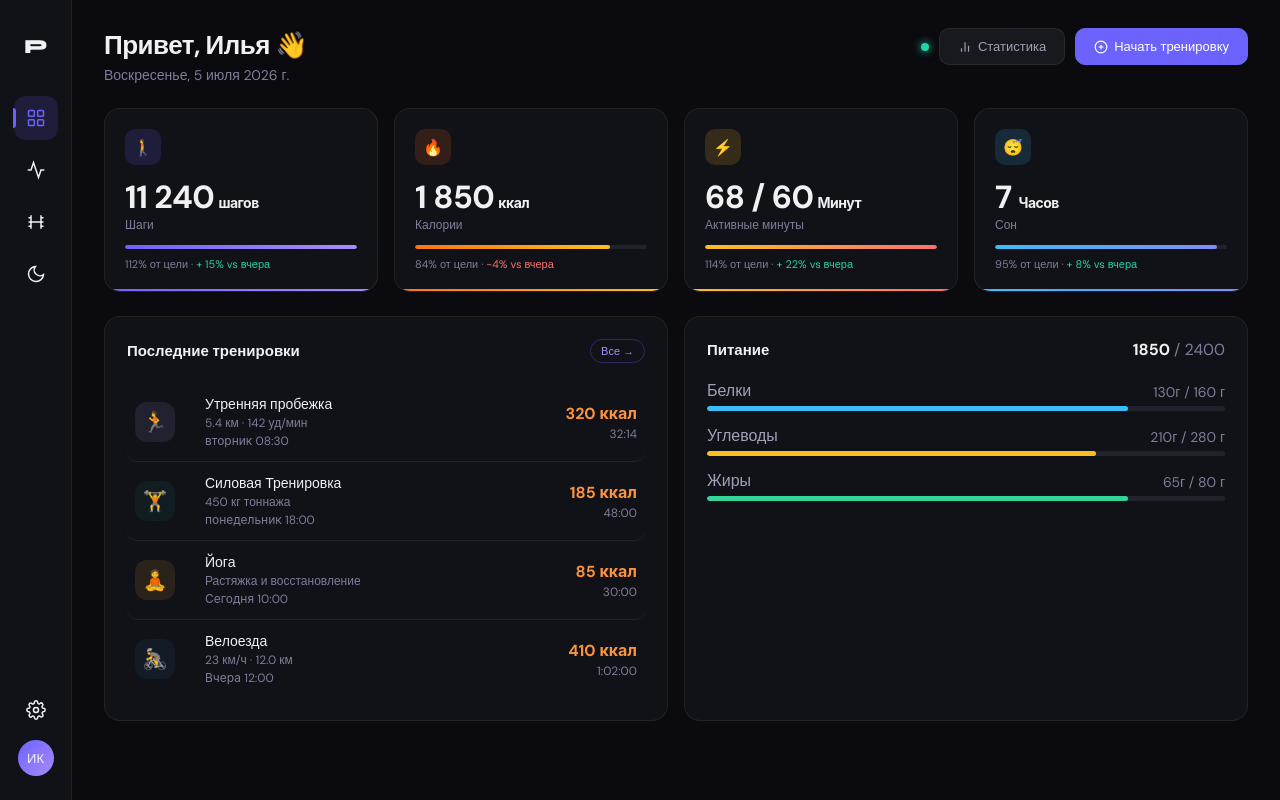
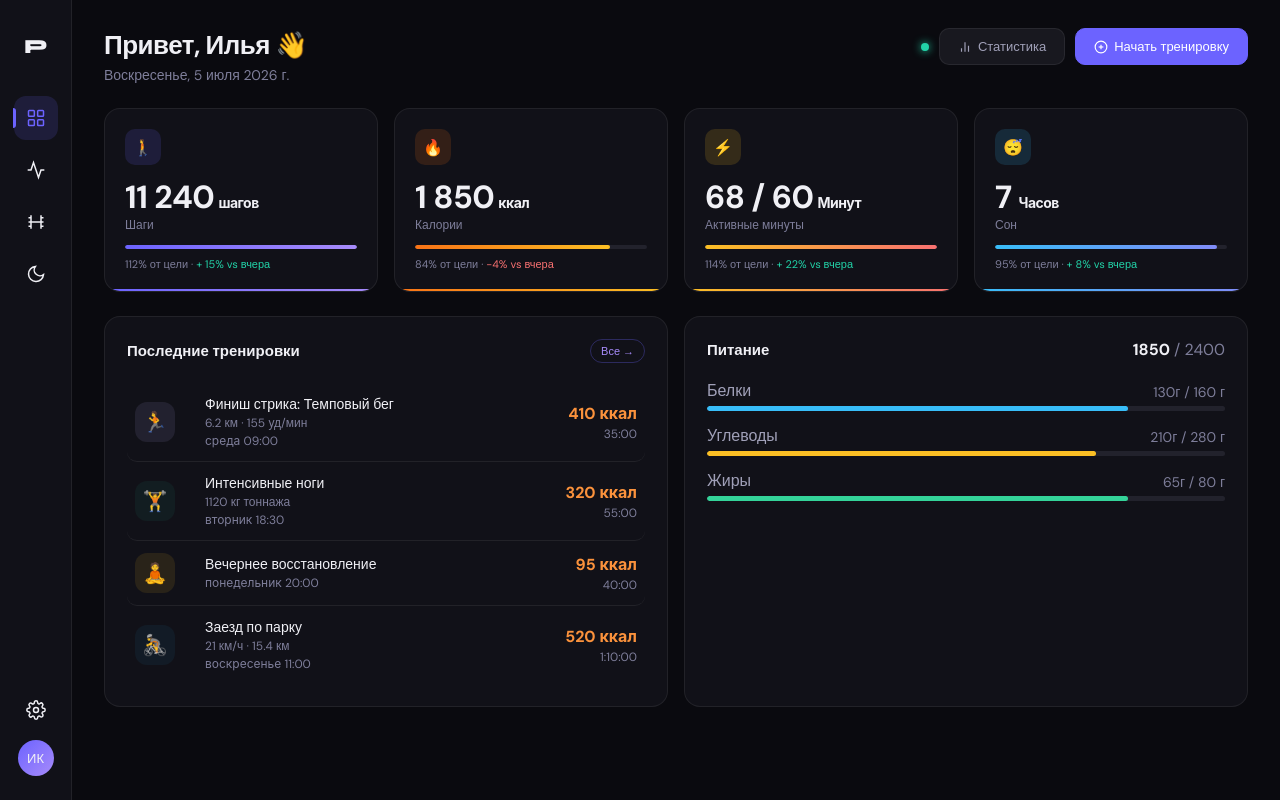
Before and after one commit to skladowski/fitness, a React (Vite) app: page /dashboard in a window 1280 px wide. Built offline with nearby package versions, Linux system fonts and the light colour scheme.

Commit message:
- added mock data for all periods (Day, Week, Month, 3Month)` - implemented EmptyState component for periods without data` - updated calculateStreak utility to support anchorDate logic` - optimized HistoryPage by moving static mappings to module scope`

```diff
--- /dev/null
+++ b/src/mocks/HistoryData3Month.jsx
@@ -0,0 +1,37 @@
+export const HistoryData3Month = [
+  {
+    id: "uuid-1",
+    type: "STEPS",
+    trend: 12,
+    metrics: {
+      steps: { current: 577394, target: null },
+    },
+  },
+  {
+    id: "uuid-2",
+
+    type: "CALORIES",
+    trend: 12,
+    metrics: {
+      burned: { current: 12820, target: null },
+    },
+  },
+  {
+    id: "uuid-3",
+
+    type: "TRAINING_COUNT",
+    trend: 3,
+    metrics: {
+      number: { current: 45, target: null },
+    },
+  },
+  {
+    id: "uuid-4",
+
+    type: "ACTIVE_MINUTES",
+    trend: -4,
+    metrics: {
+      active: { current: 47100, target: null },
+    },
+  },
+];
--- /dev/null
+++ b/src/mocks/HistoryDataDay.jsx
@@ -0,0 +1,37 @@
+export const HistoryDataDay = [
+  {
+    id: "uuid-1",
+    type: "STEPS",
+    trend: 12,
+    metrics: {
+      steps: { current: 4394, target: null },
+    },
+  },
+  {
+    id: "uuid-2",
+
+    type: "CALORIES",
+    trend: 12,
+    metrics: {
+      burned: { current: 132, target: null },
+    },
+  },
+  {
+    id: "uuid-3",
+
+    type: "TRAINING_COUNT",
+    trend: 3,
+    metrics: {
+      number: { current: 1, target: null },
+    },
+  },
+  {
+    id: "uuid-4",
+
+    type: "ACTIVE_MINUTES",
+    trend: -4,
+    metrics: {
+      active: { current: 20, target: null },
+    },
+  },
+];
--- /dev/null
+++ b/src/mocks/HistoryDataWeek.jsx
@@ -0,0 +1,37 @@
+export const HistoryDataWeek = [
+  {
+    id: "uuid-1",
+    type: "STEPS",
+    trend: 12,
+    metrics: {
+      steps: { current: 50394, target: null },
+    },
+  },
+  {
+    id: "uuid-2",
+
+    type: "CALORIES",
+    trend: 12,
+    metrics: {
+      burned: { current: 1220, target: null },
+    },
+  },
+  {
+    id: "uuid-3",
+
+    type: "TRAINING_COUNT",
+    trend: 3,
+    metrics: {
+      number: { current: 4, target: null },
+    },
+  },
+  {
+    id: "uuid-4",
+
+    type: "ACTIVE_MINUTES",
+    trend: -4,
+    metrics: {
+      active: { current: 320, target: null },
+    },
+  },
+];
--- /dev/null
+++ b/src/mocks/HistoryDataYear.jsx
@@ -0,0 +1 @@
+export const HistoryDataYear = [];
--- a/src/mocks/WorkoutsData.jsx
+++ b/src/mocks/WorkoutsData.jsx
@@ -1,104 +1,191 @@
 export const WorkoutsData = [
+  // --- СТРИК (15 июля - 7 июля) ---
+  {
+    date: "2026-07-15",
+    workouts: [
+      {
+        id: "w-15-1",
+        type: "RUN",
+        title: "Финиш стрика: Темповый бег",
+        timestamp: "2026-07-15T09:00:00Z",
+        metrics: {
+          distance: { current: 6200, target: 6000 },
+          heartRate: { current: 155, target: null },
+          burnedKcal: { current: 410, target: null },
+          duration: { current: 2100, target: null },
+        },
+      },
+    ],
+  },
+  {
+    date: "2026-07-14",
+    workouts: [
+      {
+        id: "w-14-1",
+        type: "POWER",
+        title: "Интенсивные ноги",
+        timestamp: "2026-07-14T18:30:00Z",
+        exercises: [
+          {
+            id: "ex-14-11",
+            name: "Приседания со штангой",
+            sets: [
+              { id: "s-14-1", weight: 60, reps: 10 },
+              { id: "s-14-2", weight: 65, reps: 8 },
+            ],
+          },
+        ],
+        metrics: {
+          burnedKcal: { current: 320, target: null },
+          duration: { current: 3300, target: null },
+        },
+      },
+    ],
+  },
+  {
+    date: "2026-07-13",
+    workouts: [
+      {
+        id: "w-13-1",
+        type: "YOGA",
+        title: "Вечернее восстановление",
+        timestamp: "2026-07-13T20:00:00Z",
+        metrics: {
+          burnedKcal: { current: 95, target: null },
+          duration: { current: 2400, target: null },
+        },
+      },
+    ],
+  },
+  {
+    date: "2026-07-12",
+    workouts: [
+      {
+        id: "w-12-1",
+        type: "CYCLING",
+        title: "Заезд по парку",
+        timestamp: "2026-07-12T11:00:00Z",
+        metrics: {
+          avgSpeed: { current: 21, target: null },
+          distance: { current: 15400, target: null },
+          burnedKcal: { current: 520, target: null },
+          duration: { current: 4200, target: null },
+        },
+      },
+    ],
+  },
+  {
+    date: "2026-07-11",
+    workouts: [
+      {
+        id: "w-11-1",
+        type: "RUN",
+        title: "Легкий бег",
+        timestamp: "2026-07-11T08:00:00Z",
+        metrics: {
+          distance: { current: 4000, target: null },
+          heartRate: { current: 138, target: null },
+          burnedKcal: { current: 280, target: null },
+          duration: { current: 1560, target: null },
+        },
+      },
+    ],
+  },
+  {
+    date: "2026-07-10",
+    workouts: [
+      {
+        id: "w-10-1",
+        type: "POWER",
+        title: "Грудь и трицепс",
+        timestamp: "2026-07-10T17:00:00Z",
+        exercises: [
+          {
+            id: "ex-10-1",
+            name: "Жим лежа",
+            sets: [{ id: "s-10-1", weight: 50, reps: 12 }],
+          },
+        ],
+        metrics: {
+          burnedKcal: { current: 245, target: null },
+          duration: { current: 2900, target: null },
+        },
+      },
+    ],
+  },
+  {
+    date: "2026-07-09",
+    workouts: [
+      {
+        id: "w-09-1",
+        type: "RUN",
+        title: "Короткая пробежка",
+        timestamp: "2026-07-09T07:30:00Z",
+        metrics: {
+          distance: { current: 3000, target: null },
+          heartRate: { current: 140, target: null },
+          burnedKcal: { current: 210, target: null },
+          duration: { current: 1140, target: null },
+        },
+      },
+    ],
+  },
+  {
+    date: "2026-07-08",
+    workouts: [
+      {
+        id: "w-08-1",
+        type: "CYCLING",
+        title: "Вечерний байк",
+        timestamp: "2026-07-08T19:00:00Z",
+        metrics: {
+          avgSpeed: { current: 19, target: null },
+          distance: { current: 9000, target: null },
+          burnedKcal: { current: 310, target: null },
+          duration: { current: 2700, target: null },
+        },
+      },
+    ],
+  },
   {
     date: "2026-07-07",
     workouts: [
       {
         id: "w-07-1",
-        type: "RUN",
-        title: "Утренняя пробежка",
-        timestamp: "2026-07-07T08:30:00Z",
+        type: "POWER",
+        title: "Спина и бицепс",
+        timestamp: "2026-07-07T18:00:00Z",
+        exercises: [
+          {
+            id: "ex-07-1",
+            name: "Тяга верхнего блока",
+            sets: [{ id: "s-07-1", weight: 45, reps: 12 }],
+          },
+        ],
         metrics: {
-          distance: { current: 5400, target: null },
-          heartRate: { current: 142, target: null },
-          burnedKcal: { current: 320, target: null },
-          duration: { current: 1934, target: null },
+          burnedKcal: { current: 200, target: null },
+          duration: { current: 2600, target: null },
         },
       },
     ],
   },
-  {
-    date: "2026-07-06",
-    workouts: [
-      {
-        id: "w-06-1",
-        type: "POWER",
-        title: "Силовая Тренировка",
-        timestamp: "2026-07-06T18:00:00Z",
-        exercises: [
-          {
-            id: "ex-06-11",
-            name: "Жим гантелей",
-            sets: [{ id: "s-06-111", weight: 20, reps: 10 }],
-          },
-          {
-            id: "ex-06-12",
-            name: "Брусья",
-            sets: [{ id: "s-06-121", weight: 25, reps: 10 }],
-          },
-        ],
-        metrics: {
-          burnedKcal: { current: 185, target: null },
-          duration: { current: 2880, target: null },
-        },
-      },
-    ],
-  },
-  {
-    date: "2026-07-05",
-    workouts: [
-      {
-        id: "w-05-1",
-        type: "YOGA",
-        title: "Йога",
-        description: "Растяжка и восстановление",
-        timestamp: "2026-07-05T10:00:00Z",
-        metrics: {
-          burnedKcal: { current: 85, target: null },
-          duration: { current: 1800, target: null },
-        },
-      },
-    ],
-  },
-  {
-    date: "2026-07-04",
-    workouts: [
-      {
-        id: "w-04-1",
-        type: "CYCLING",
-        title: "Велоезда",
-        timestamp: "2026-07-04T12:00:00Z",
-        metrics: {
-          avgSpeed: { current: 23, target: null },
-          distance: { current: 12000, target: null },
-          burnedKcal: { current: 410, target: null },
-          duration: { current: 3720, target: null },
-        },
-      },
-    ],
-  },
+
+  // --- ПРОПУСК (6, 5, 4 июля) ---
+
+  // --- ПРЕДЫДУЩИЕ ТРЕНИРОВКИ ---
   {
     date: "2026-07-03",
     workouts: [
       {
         id: "w-03-1",
         type: "RUN",
-        title: "Вечерний бег",
-        timestamp: "2026-07-03T19:30:00Z",
+        title: "Интервалы",
+        timestamp: "2026-07-03T08:00:00Z",
         metrics: {
-          distance: { current: 3000, target: null },
-          heartRate: { current: 135, target: null },
-          burnedKcal: { current: 210, target: null },
-          duration: { current: 1200, target: null },
-        },
-      },
-      {
-        id: "w-03-2",
-        type: "YOGA",
-        title: "Медитация",
-        timestamp: "2026-07-03T20:30:00Z",
-        metrics: {
-          burnedKcal: { current: 40, target: null },
-          duration: { current: 600, target: null },
+          distance: { current: 5000, target: null },
+          heartRate: { current: 162, target: null },
+          burnedKcal: { current: 380, target: null },
+          duration: { current: 1620, target: null },
         },
       },
     ],
@@ -109,18 +196,18 @@ export const WorkoutsData = [
       {
         id: "w-02-1",
         type: "POWER",
-        title: "Работа на спину",
-        timestamp: "2026-07-02T15:00:00Z",
+        title: "Full Body",
+        timestamp: "2026-07-02T12:00:00Z",
         exercises: [
           {
-            id: "ex-02-11",
-            name: "Подтягивания",
-            sets: [{ id: "s-02-111", weight: 0, reps: 12 }],
+            id: "ex-02-1",
+            name: "Выпады",
+            sets: [{ id: "s-02-1", weight: 15, reps: 15 }],
           },
         ],
         metrics: {
-          burnedKcal: { current: 150, target: null },
-          duration: { current: 2400, target: null },
+          burnedKcal: { current: 290, target: null },
+          duration: { current: 3600, target: null },
         },
       },
     ],
@@ -130,14 +217,68 @@ export const WorkoutsData = [
     workouts: [
       {
         id: "w-01-1",
+        type: "YOGA",
+        title: "Гибкость",
+        timestamp: "2026-07-01T10:00:00Z",
+        metrics: {
+          burnedKcal: { current: 110, target: null },
+          duration: { current: 1800, target: null },
+        },
+      },
+    ],
+  },
+  {
+    date: "2026-06-30",
+    workouts: [
+      {
+        id: "w-30-06-1",
         type: "CYCLING",
-        title: "Велопрогулка",
-        timestamp: "2026-07-01T11:00:00Z",
+        title: "Длинная поездка",
+        timestamp: "2026-06-30T09:00:00Z",
         metrics: {
-          avgSpeed: { current: 18, target: null },
-          distance: { current: 8000, target: null },
-          burnedKcal: { current: 300, target: null },
-          duration: { current: 2500, target: null },
+          avgSpeed: { current: 24, target: null },
+          distance: { current: 25000, target: null },
+          burnedKcal: { current: 750, target: null },
+          duration: { current: 5400, target: null },
+        },
+      },
+    ],
+  },
+  {
+    date: "2026-06-29",
+    workouts: [
+      {
+        id: "w-29-06-1",
+        type: "RUN",
+        title: "Вечерний расслабленный бег",
+        timestamp: "2026-06-29T19:30:00Z",
+        metrics: {
+          distance: { current: 4500, target: null },
+          heartRate: { current: 144, target: null },
+          burnedKcal: { current: 330, target: null },
+          duration: { current: 1980, target: null },
+        },
+      },
+    ],
+  },
+  {
+    date: "2026-06-28",
+    workouts: [
+      {
+        id: "w-28-06-1",
+        type: "POWER",
+        title: "Плечи",
+        timestamp: "2026-06-28T16:00:00Z",
+        exercises: [
+          {
+            id: "ex-28-1",
+            name: "Жим Арнольда",
+            sets: [{ id: "s-28-1", weight: 12, reps: 12 }],
+          },
+        ],
+        metrics: {
+          burnedKcal: { current: 180, target: null },
+          duration: { current: 2400, target: null },
         },
       },
     ],
--- a/src/utils/formatters.js
+++ b/src/utils/formatters.js
@@ -19,14 +19,14 @@ export function getDisplayDate(date) {
   return dateString.charAt(0).toUpperCase() + dateString.slice(1);
 }
 
-export function calculateStreak(workouts) {
+export function calculateStreak(workouts, anchorDate = new Date()) {
   const uniqueDatesRaw = workouts.map((trainingObject) => {
     const date = new Date(trainingObject.timestamp);
     return date.toDateString(); // новый массив строк-дат, где могут быть повторы
   });
   const uniqueDates = [...new Set(uniqueDatesRaw)]; // убираем дубликаты и возвращаем в обычный массив
   uniqueDates.sort((a, b) => new Date(b) - new Date(a)); // сортируем по дате новизне
-  const today = new Date(); // создаем сегодняшнюю дату
+  const today = new Date(anchorDate); // создаем сегодняшнюю дату
   let streak = 0;
 
   for (let i = 0; i < uniqueDates.length; i++) {
```
Also changed, not shown: src/components/EmptyState/EmptyState.css (added, +41 -0 lines), src/components/EmptyState/EmptyState.jsx (added, +22 -0 lines), src/pages/history/HistoryPage.css (+21 -0 lines), src/pages/history/HistoryPage.jsx (+34 -13 lines), src/mocks/HistoryDataMonth.jsx (renamed from src/mocks/HistoryData.jsx).
